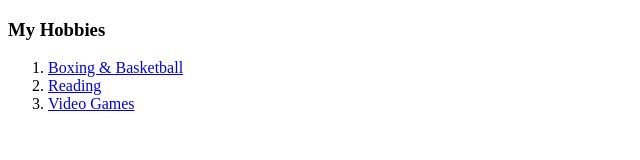
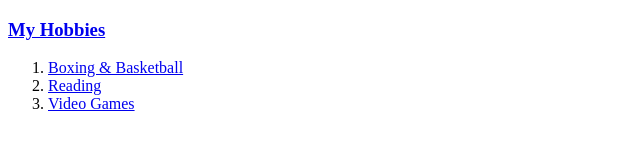
Before and after one commit to Mustgrind4life25/cv, a plain HTML site: page hobbies.html in a window 1280 px wide. Shown: the whole page, without its empty margins (0-640 px from the left). Drawn offline with Linux system fonts and the light colour scheme.

Commit message:
Update hobbies.html

```diff
--- a/hobbies.html
+++ b/hobbies.html
@@ -4,7 +4,7 @@
 	<title>My Hobbies</title>
 </head>
 <body>
-	<h3>My Hobbies</h3>
+	<h3><a href="index.html">My Hobbies</a></h3>
 	<ol>
 		<li><a href="https://youtu.be/Ud-Ikx2ufek" target="_blank">Boxing & Basketball</a></li>
 		<li><a href="https://iwtyal.gumlet.io/wp-content/uploads/2018/03/man-reading.jpg?compress=true&quality=80&w=400&dpr=2.6" target="_blank">Reading</a></li>
```
